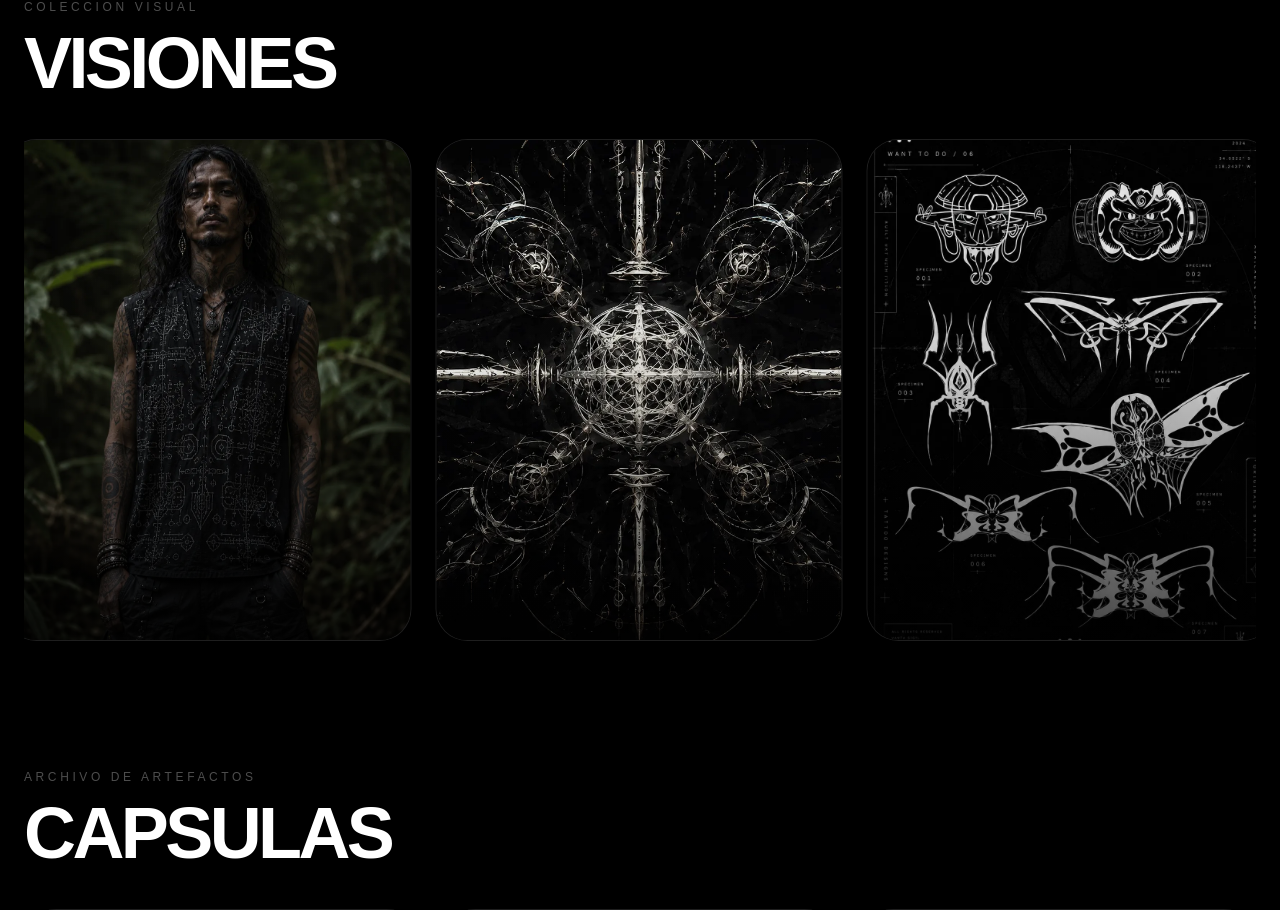
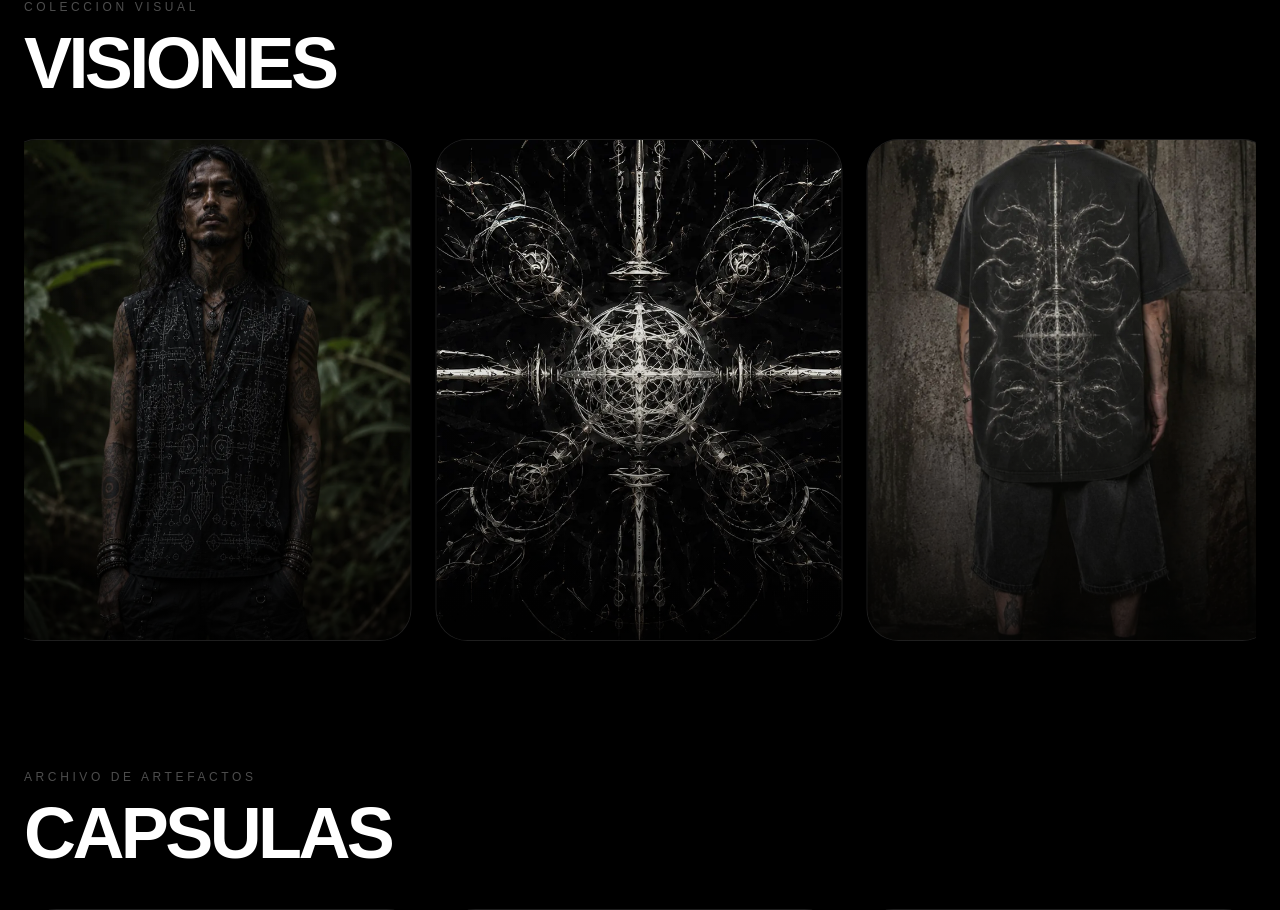
Before and after one commit to juancemenna-maker/Vanta-Sigil-Landing, a Next.js app: page / in a window 1280 px wide. Shown: the part 2156-3066 px from the top of the page. Built offline with nearby package versions, Linux system fonts and the light colour scheme.

Commit message:
elephants shirt add

```diff
--- a/app/page.tsx
+++ b/app/page.tsx
@@ -31,6 +31,7 @@ export default function TattooStudioSite() {
 const designs = [
   "/images/objects/drop001_alientech_shirt.webp",
   "/images/objects/metal_elephants.webp",
+  "/images/objects/elephants_shirt_back.webp",
    "/images/objects/varios_wantodo.webp",
    "/images/objects/freehand.webp",
    "/images/objects/black_grey_arabprint.webp",
```
Also changed, not shown: public/images/objects/acid_shorts.webp (added), public/images/objects/elephants_shirt_back.webp (added).
